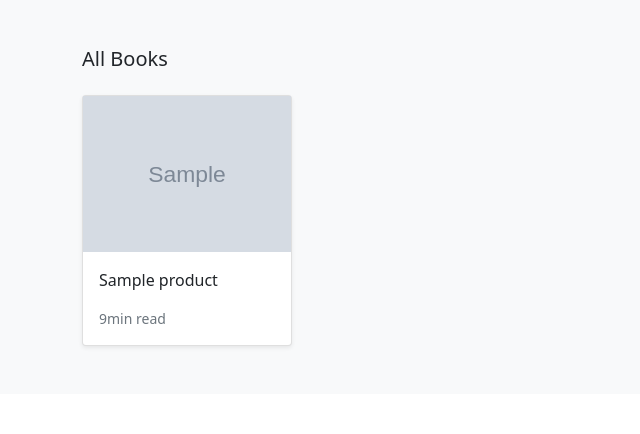
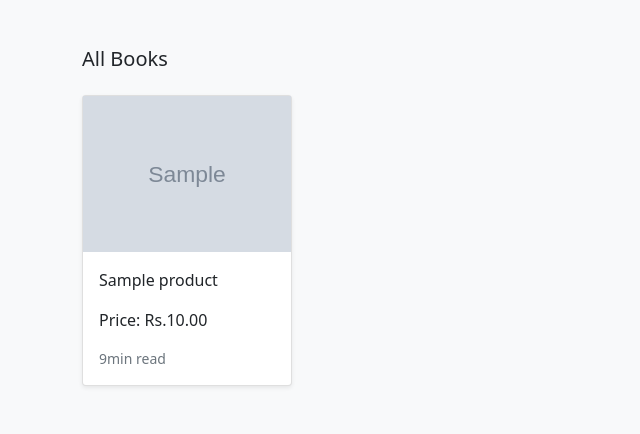
Before and after one commit to ajay-sudosu/e_commerce, a Django app: page / in a window 1280 px wide. Shown: the part 394-828 px from the top of the page, without its empty margins (0-640 px from the left). Before the commit the page ends 743 px from the top, so only its background shows below. Run offline with Django 5.2, Linux system fonts and the light colour scheme; tables that the repository leaves empty hold one stand-in row (values such as "Sample post"); grey boxes marked "Sample" are stand-in pictures.

Commit message:
refactored: 1.Pound currency to Rs. 2. added a price in product listing page

```diff
--- a/store/models.py
+++ b/store/models.py
@@ -30,7 +30,7 @@ class Product(models.Model):
     description = models.TextField(blank=True)
     image = models.ImageField(upload_to='images/', default='images/default.jpg')
     slug = models.SlugField(max_length=255, unique=True)
-    price = models.DecimalField(max_digits=4, decimal_places=2)
+    price = models.DecimalField(max_digits=6, decimal_places=2)
     in_stock = models.BooleanField(default=True)
     is_active = models.BooleanField(default=True)
     created = models.DateTimeField(auto_now_add=True)
--- a/templates/basket/summary.html
+++ b/templates/basket/summary.html
@@ -21,7 +21,7 @@
         <div class="border">
           <div class="col border-bottom">
             <div class="row p-3">
-              <div class="col-6">Hardback Book</div>
+              <div class="col-6">{{product.description}}</div>
 
               <div class="col-6 text-end">
                 <span class="h6 fw-bold">Sub total:</span><br>
--- a/templates/store/home.html
+++ b/templates/store/home.html
@@ -34,15 +34,14 @@
               <p class="card-text">
                 <a class="text-dark text-decoration-none" href="{{ product.get_absolute_url }}">{{ product.title }}</a>
               </p>
+              <p class="card-text">Price: Rs.{{ product.price }}</p>
               <div class="d-flex justify-content-between align-items-center">
                 <small class="text-muted">9min read</small>
               </div>
             </div>
           </div>
         </div>
-
         {% endfor %}
-
       </div>
     </div>
   </div>
--- a/templates/store/products/detail.html
+++ b/templates/store/products/detail.html
@@ -16,7 +16,7 @@
                     <div class="col border-bottom">
                         <div class="row p-3">
                             <div class="col-6">Hardback</div>
-                            <div class="col-6 text-end"><span class="h4 fw-bold">£{{ product.price }}</span></div>
+                            <div class="col-6 text-end"><span class="h4 fw-bold">Rs.{{ product.price }}</span></div>
                         </div>
                     </div>
                     <div class="col">
```
Also changed, not shown: store/migrations/0003_alter_product_image_alter_product_price.py (added).
